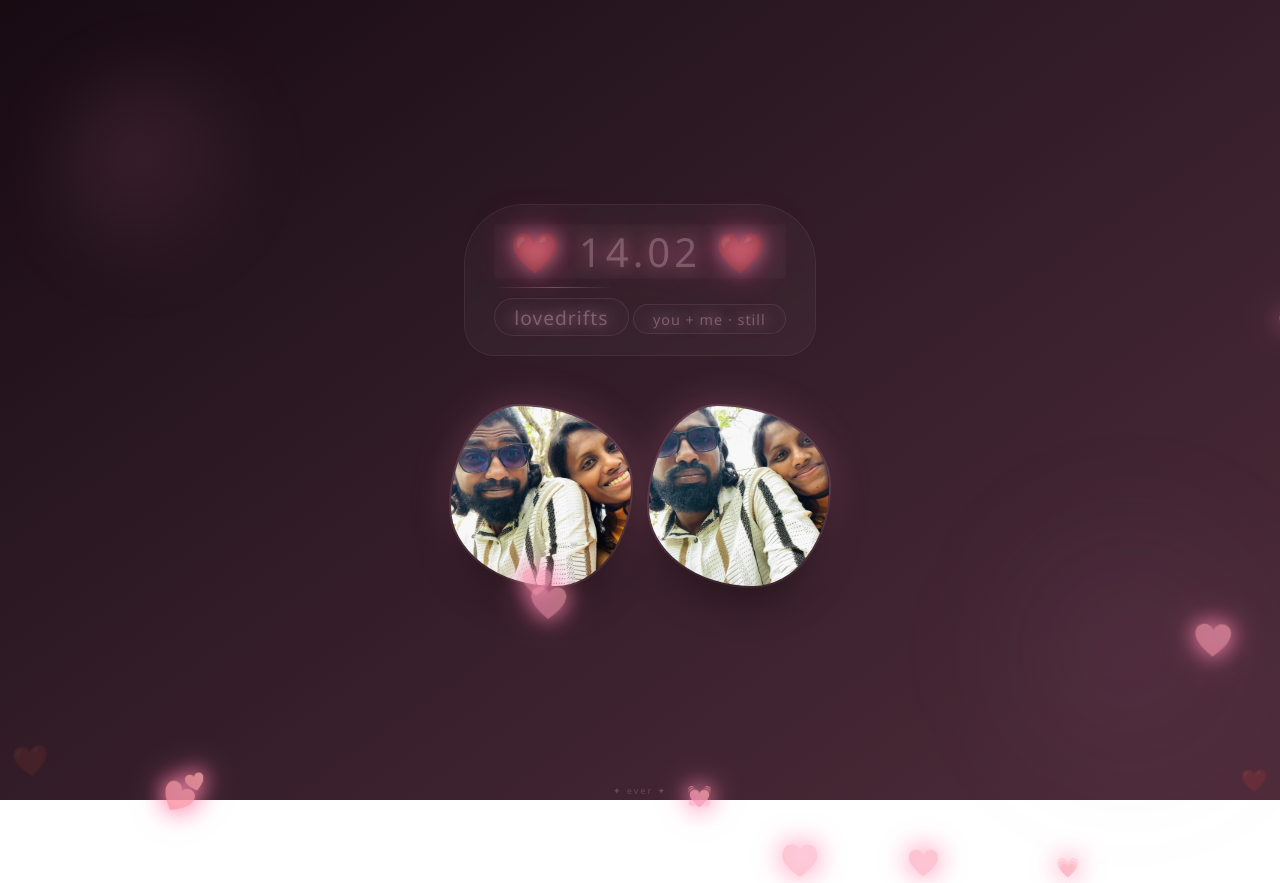
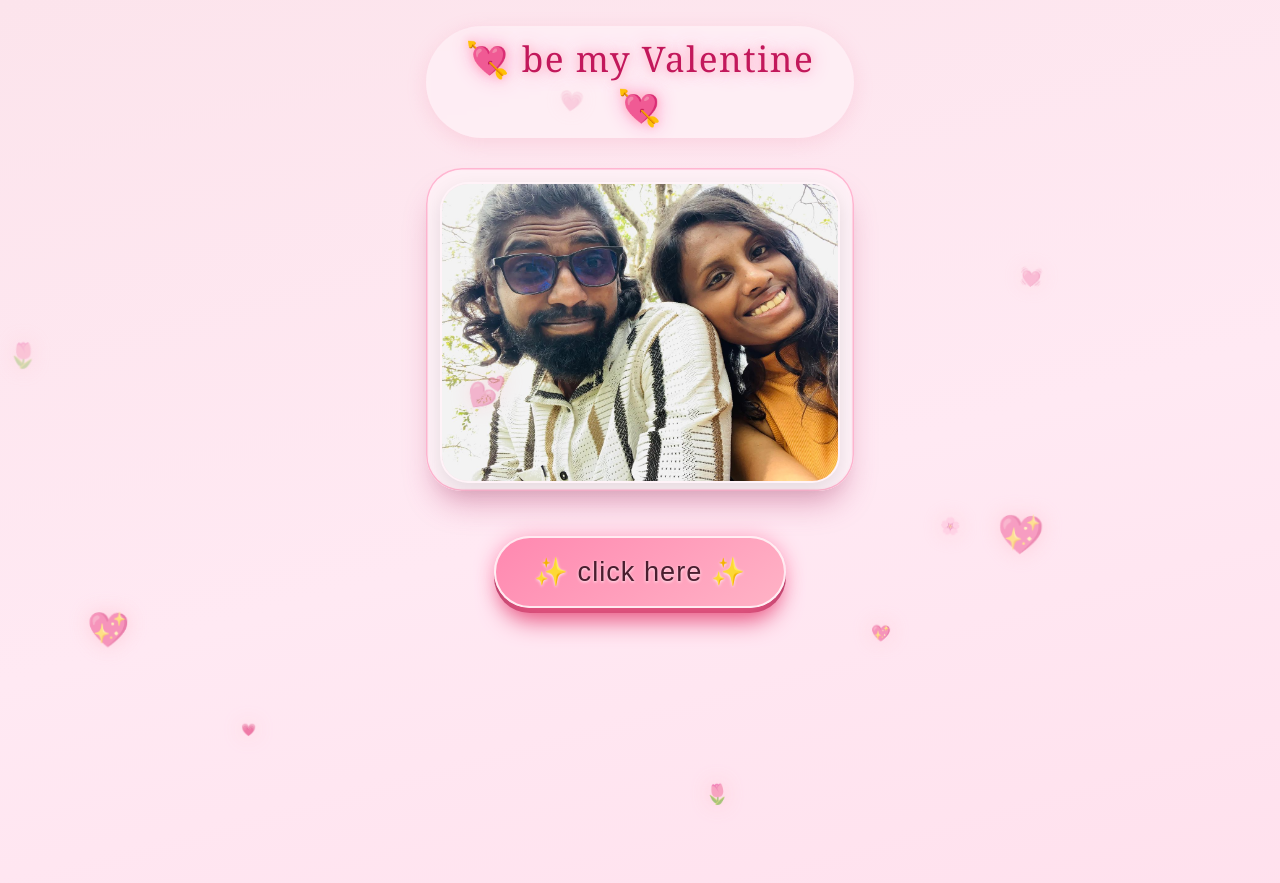
Before and after one commit to Navoda-nnt/valentine-site, a plain HTML site: page index.html in a window 1280 px wide. Shown: the top 883 px of the page. Before the commit the page ends 800 px from the top, so only its background shows below. Drawn offline with Linux system fonts and the light colour scheme.

Commit message:
index.html

```diff
--- a/index.html
+++ b/index.html
@@ -2,8 +2,8 @@
 <html lang="en">
 <head>
     <meta charset="UTF-8">
-    <meta name="viewport" content="width=device-width, initial-scale=1.0">
-    <title>Valentine · subtle style</title>
+    <meta name="viewport" content="width=device-width, initial-scale=1.0, maximum-scale=1.0, user-scalable=yes">
+    <title>you & me · valentine</title>
     <style>
         * {
             margin: 0;
@@ -12,248 +12,310 @@
         }
 
         body {
-            min-height: 100vh;
-            background: linear-gradient(145deg, #180b12 0%, #2e1a25 40%, #4f2c3a 100%);
-            font-family: 'Segoe UI', 'Arial', system-ui, sans-serif;
+            background: linear-gradient(165deg, #fce4ec 0%, #ffe9f3 40%, #ffd9e8 100%);
+            font-family: 'Segoe UI', 'Helvetica', 'Arial', sans-serif;
             display: flex;
             flex-direction: column;
             align-items: center;
-            justify-content: center;
+            min-height: 100vh;
+            padding: 0 0 40px 0;
             position: relative;
             overflow-x: hidden;
         }
 
-        /* --- main content container with barely-there text --- */
-        .valentine-message {
-            text-align: center;
-            z-index: 10;
-            backdrop-filter: blur(1px);
-            padding: 1.2rem 1.8rem;
-            border-radius: 60px 60px 30px 30px;
-            background: rgba(255, 240, 245, 0.03);
-            border: 1px solid rgba(255, 188, 217, 0.08);
-            box-shadow: 0 15px 40px -15px rgba( -moz-element(), 0.3);
-            margin: 20px 10px 10px 10px;
+        /* main container – mobile friendly width */
+        .wrapper {
+            width: 100%;
+            max-width: 460px;
+            display: flex;
+            flex-direction: column;
+            align-items: center;
+            padding: 20px 16px 30px;
         }
 
-        /* title — extremely low opacity, almost whispers */
+        /* romantic header – soft & shiny */
         h1 {
-            font-size: 2.5rem;
-            font-weight: 300;
-            letter-spacing: 4px;
-            color: rgba(255, 220, 235, 0.25);
-            text-shadow: 0 0 18px #ff99bb88, 0 0 40px #ff337788;
-            margin-bottom: 6px;
-            text-transform: uppercase;
+            font-size: 2.2rem;
+            font-weight: 400;
+            color: #c2185b;
+            text-shadow: 0 0 8px #ffb6c1, 0 0 20px #ff99cc;
+            letter-spacing: 1.5px;
+            margin-top: 6px;
+            margin-bottom: 12px;
+            text-align: center;
+            font-family: 'Georgia', 'Times New Roman', serif;
+            background: rgba(255, 245, 250, 0.5);
+            padding: 8px 22px;
+            border-radius: 60px;
             backdrop-filter: blur(2px);
+            box-shadow: 0 5px 20px rgba(240, 128, 160, 0.2);
         }
 
-        /* subtitle also barely there, elegant */
-        .soft-words {
-            font-size: 1.2rem;
-            color: rgba(255, 210, 225, 0.3);
-            text-shadow: 0 0 15px #ffa5c3aa;
-            background: rgba(255, 255, 255, 0.02);
-            padding: 0.3rem 1.2rem;
-            border-radius: 40px;
-            display: inline-block;
-            margin-top: 5px;
-            letter-spacing: 1px;
-            border: 1px solid rgba(255, 188, 217, 0.1);
+        /* image container – uncropped, full visibility */
+        .photo-section {
+            display: flex;
+            flex-direction: column;
+            align-items: center;
+            gap: 24px;
+            width: 100%;
+            margin: 18px 0 20px;
         }
 
-        /* image gallery — dreamy & stylish */
-        .gallery {
-            display: flex;
-            flex-wrap: wrap;
-            justify-content: center;
-            gap: 18px;
-            margin: 30px 0 20px;
-            padding: 10px;
+        /* each image card – no cropping, show full original ratio */
+        .photo-card {
+            width: 100%;
+            background: rgba(255, 255, 255, 0.4);
+            border-radius: 36px 36px 36px 36px;
+            padding: 14px 14px 8px 14px;
+            box-shadow: 0 20px 30px -8px rgba(190, 70, 120, 0.4), 0 0 0 1.5px #ffb6d1 inset, 0 0 0 3px #ffeef5 inset;
+            backdrop-filter: blur(4px);
         }
 
-        .gallery img {
-            width: 180px;
-            max-width: 42vw;
-            height: auto;
-            aspect-ratio: 1/1;
-            object-fit: cover;
-            border-radius: 38% 62% 42% 58% / 56% 44% 56% 44%;
-            box-shadow: 0 20px 35px -5px rgba(0, 0, 0, 0.6), 0 0 0 2px rgba(255, 210, 230, 0.15), 0 0 40px #ff99bb40;
-            transition: 0.3s ease-in-out;
-            filter: saturate(1.05) brightness(1.02);
+        .photo-card img {
+            width: 100%;
+            height: auto;                /* maintain natural aspect */
+            display: block;
+            border-radius: 28px;
+            box-shadow: 0 8px 20px rgba(0, 0, 0, 0.1);
+            border: 2px solid #ffffffaa;
+            object-fit: contain;         /* ensures full image, no crop */
+            background: #ffddee;          /* soft background while loading */
         }
 
-        .gallery img:hover {
-            transform: scale(1.02);
-            border-radius: 46% 54% 38% 62% / 48% 42% 58% 52%;
-            box-shadow: 0 30px 45px -8px black, 0 0 0 3px rgba(255, 180, 210, 0.4), 0 0 70px #ff70a0;
+        /* fallback if images missing */
+        .photo-card img[src=""] {
+            opacity: 0.3;
+            min-height: 200px;
+            background: #fccfdd;
         }
 
-        /* --- hidden audio (kept as requested) --- */
-        audio {
-            display: none;
+        /* stylish button – click to reveal caption */
+        .surprise-btn {
+            background: linear-gradient(145deg, #ff88b0, #ffb3c6);
+            border: none;
+            padding: 18px 38px;
+            border-radius: 50px;
+            font-size: 1.7rem;
+            font-weight: 500;
+            color: #4a1e2f;
+            text-shadow: 0 1px 3px #ffeef4;
+            letter-spacing: 1px;
+            box-shadow: 0 20px 25px -8px #e75480, 0 5px 0 0 #b3436b, 0 0 20px #ffa5c3;
+            margin: 25px 0 15px;
+            transition: 0.2s ease;
+            cursor: pointer;
+            width: fit-content;
+            backdrop-filter: blur(10px);
+            border: 2px solid #ffffffcc;
         }
 
-        /* ---- FLOATING HEARTS (more refined, gradient + duo-tone) ---- */
-        .heart {
-            position: fixed;
-            bottom: -10vh;
-            pointer-events: none;
-            user-select: none;
-            z-index: 25;
-            filter: drop-shadow(0 0 12px rgba(255, 100, 150, 0.8));
-            opacity: 0.7;
-            will-change: transform, opacity;
-            font-size: 24px; /* default, will be overridden by style */
-            color: #ffb3c6;  /* fallback */
-            background: linear-gradient(45deg, #ff8ab3, #ffc1d4);
-            background-clip: text;
-            -webkit-background-clip: text;
-            -webkit-text-fill-color: transparent;
-            text-shadow: 0 0 20px #ff99bb;
+        .surprise-btn:active {
+            transform: translateY(5px);
+            box-shadow: 0 10px 20px -5px #d96f92, 0 2px 0 0 #9e3d5e, 0 0 30px #ffa5c3;
         }
 
-        /* subtle additional floating orbs (very faint) */
-        .glow-blur {
-            position: fixed;
-            width: 200px;
-            height: 200px;
-            border-radius: 50%;
-            background: radial-gradient(circle at 30% 30%, rgba(255, 150, 200, 0.15), transparent 70%);
-            filter: blur(40px);
-            z-index: 1;
-            top: 10%;
-            left: 5%;
+        /* hidden caption (initially invisible) */
+        .hidden-caption {
+            background: rgba(255, 220, 240, 0.7);
+            backdrop-filter: blur(12px);
+            padding: 26px 24px;
+            border-radius: 80px 80px 50px 50px;
+            margin: 20px 0 15px;
+            font-size: 1.45rem;
+            line-height: 1.5;
+            color: #2f0f1c;
+            text-align: center;
+            font-weight: 400;
+            font-family: 'Georgia', 'cursive', serif;
+            box-shadow: 0 25px 35px -15px #b3466a, 0 0 0 2px #ffe5f0 inset;
+            width: 100%;
+            opacity: 0;
+            transform: scale(0.92);
+            transition: opacity 0.4s cubic-bezier(0.23, 1, 0.32, 1), transform 0.4s ease;
+            pointer-events: none;
+            border: 2px solid white;
         }
 
-        .glow-blur2 {
-            position: fixed;
-            width: 300px;
-            height: 300px;
-            border-radius: 50%;
-            background: radial-gradient(circle, rgba(200, 120, 200, 0.1), transparent 75%);
-            filter: blur(60px);
-            z-index: 1;
-            bottom: 0;
-            right: 0;
+        /* when revealed (class added by js) */
+        .hidden-caption.reveal {
+            opacity: 1;
+            transform: scale(1);
+            pointer-events: auto;   /* optional, but can be selected */
         }
 
-        /* keep everything above background but under hearts */
-        .valentine-message, .gallery {
-            position: relative;
-            z-index: 15;
+        /* soft floating hearts (delicate) */
+        .heart-float {
+            position: fixed;
+            bottom: -20px;
+            color: #ff9eb5;
+            font-size: 22px;
+            opacity: 0.5;
+            animation: rise 9s linear infinite;
+            z-index: 25;
+            filter: drop-shadow(0 0 10px #ffb7c5);
+            pointer-events: none;
         }
 
-        /* optional very subtle line to frame */
+        @keyframes rise {
+            0% { transform: translateY(0) rotate(0deg); opacity: 0.7; }
+            100% { transform: translateY(-120vh) rotate(10deg); opacity: 0; }
+        }
+
+        /* romantic micro line */
+        .tiny-note {
+            font-size: 0.9rem;
+            color: #bd7b96;
+            opacity: 0.8;
+            margin: 10px 0 5px;
+            letter-spacing: 2px;
+        }
+
+        /* smooth scroll behavior */
+        html {
+            scroll-behavior: smooth;
+        }
+
+        /* caption anchor for scroll */
+        #love-note-anchor {
+            scroll-margin-top: 20px;
+            width: 100%;
+        }
+
+        /* mobile touch optimizations */
+        button, .surprise-btn {
+            -webkit-tap-highlight-color: transparent;
+        }
+
         hr {
-            width: 120px;
             border: none;
-            height: 1px;
-            background: linear-gradient(90deg, transparent, rgba(255, 200, 220, 0.3), transparent);
-            margin: 8px 0 5px;
+            height: 2px;
+            background: linear-gradient(90deg, transparent, #fbaac3, transparent);
+            width: 70%;
+            margin: 12px 0;
         }
     </style>
 </head>
 <body>
-    <!-- two large soft light orbs behind for depth -->
-    <div class="glow-blur"></div>
-    <div class="glow-blur2"></div>
+    <div class="wrapper">
+        <h1>💘 be my Valentine 💘</h1>
 
-    <!-- main minimal text (almost invisible, pure style) -->
-    <div class="valentine-message">
-        <h1>❤️ 14.02 ❤️</h1>
+        <!-- Image section – full images, no crop, mobile sized -->
+        <div class="photo-section">
+            <div class="photo-card">
+                <img src="photo1.jpeg" alt="us · moment 1" onerror="this.style.opacity='0.5'; this.alt='image not found'">
+            </div>
+        </div>
+
+        <!-- Button that triggers reveal + smooth scroll -->
+        <button class="surprise-btn" id="revealButton">✨ click here ✨</button>
+
+        <!-- This is the anchor + hidden caption container -->
+        <div id="love-note-anchor"></div>
+        <div class="hidden-caption" id="specialCaption">
+            “To the one who makes my heart smile every day—thank you for choosing me and being with me 💕<br>Happy Valentine’s Day!”
+        </div>
+
+        <!-- Second image (you can place another, same uncropped style) -->
+        <div class="photo-section" style="margin-top: 5px;">
+            <div class="photo-card">
+                <img src="photo2.jpeg" alt="together" onerror="this.style.opacity='0.5';">
+            </div>
+        </div>
+
         <hr>
-        <div class="soft-words">lovedrifts</div>
-        <div class="soft-words" style="font-size:0.9rem; margin-top:6px;">you + me · still</div>
+        <div class="tiny-note">❤️ forever yours ❤️</div>
     </div>
 
-    <!-- image frame (photo1, photo2) -->
-    <div class="gallery">
-        <img src="photo1.jpeg" alt="romantic moment" onerror="this.style.display='none'">
-        <img src="photo2.jpeg" alt="us" onerror="this.style.display='none'">
-    </div>
-
-    <!-- background music (autoplay loop, hidden) -->
-    <audio autoplay loop>
+    <!-- background music (as before, autoplay muted? we keep it) -->
+    <audio autoplay loop playsinline style="display: none;">
         <source src="music.mp3" type="audio/mpeg">
-        <!-- fallback: if browser blocks autoplay, it's okay, no visual change -->
+        <!-- silent fallback if browser blocks autoplay -->
     </audio>
 
-    <!-- script for floating gradient hearts + extra sparkle -->
     <script>
         (function() {
-            // ---- elegant heart generator ----
-            const heartContainer = document.body;
+            // --- heart floating generator (kept gentle) ---
+            function createHeart() {
+                const heart = document.createElement('div');
+                heart.classList.add('heart-float');
+                const hearts = ['❤️', '💖', '💗', '💕', '💓', '🌸', '🌷'];
+                heart.innerHTML = hearts[Math.floor(Math.random() * hearts.length)];
+                heart.style.left = Math.random() * 100 + '%';
+                heart.style.fontSize = (12 + Math.random() * 26) + 'px';
+                heart.style.animationDuration = (5 + Math.random() * 6) + 's';
+                heart.style.opacity = 0.2 + Math.random() * 0.5;
+                document.body.appendChild(heart);
 
-            function generateHeart() {
-                const heartEl = document.createElement('div');
-                heartEl.classList.add('heart');
+                setTimeout(() => {
+                    heart.remove();
+                }, 12000);
+            }
+            setInterval(createHeart, 500);
 
-                // randomize style: size, left, duration, slight variations in gradient color
-                const size = 12 + Math.random() * 26; // between 12px and 38px
-                const leftPos = Math.random() * 100;  // vw
-                const duration = 5 + Math.random() * 5; // 5-10 sec float
-                const delay = Math.random() * 2; // slight delay variation
+            // --- button: reveal caption + scroll to it ---
+            const btn = document.getElementById('revealButton');
+            const caption = document.getElementById('specialCaption');
 
-                // choose heart character (some are more fancy)
-                const heartsArray = ['❤️', '🧡', '💖', '💗', '💓', '💕', '♥️'];
-                const randomHeart = heartsArray[Math.floor(Math.random() * heartsArray.length)];
+            btn.addEventListener('click', function() {
+                // 1. add 'reveal' class to make caption visible
+                caption.classList.add('reveal');
 
-                heartEl.innerHTML = randomHeart;
-                heartEl.style.left = leftPos + 'vw';
-                heartEl.style.fontSize = size + 'px';
-                heartEl.style.animation = `floatUp ${duration}s linear ${delay}s infinite`;
-                heartEl.style.opacity = 0.5 + Math.random() * 0.4; // max 0.9
+                // 2. smooth scroll to the caption container (use anchor)
+                const anchor = document.getElementById('love-note-anchor');
+                anchor.scrollIntoView({ behavior: 'smooth', block: 'center' });
 
-                // extra style to make each heart slightly unique: background gradient shift
-                const hue1 = 330 + Math.random() * 30; // 330-360
-                const hue2 = 340 + Math.random() * 30; // 340-370 (but capped)
-                heartEl.style.background = `linear-gradient(45deg, hsl(${hue1}, 90%, 75%), hsl(${hue2}, 85%, 80%))`;
-                heartEl.style.backgroundClip = 'text';
-                heartEl.style.webkitBackgroundClip = 'text';
-                heartEl.style.webkitTextFillColor = 'transparent';
+                // 3. optional: subtle haptic feedback (if supported)
+                if (window.navigator && window.navigator.vibrate) {
+                    window.navigator.vibrate(20); // tiny tap
+                }
 
-                // attach to body
-                document.body.appendChild(heartEl);
+                // 4. a little spark effect after scroll (optional extra)
+                btn.style.transform = 'scale(0.98)';
+                setTimeout(() => { btn.style.transform = ''; }, 200);
+            });
 
-                // remove after it finishes its trip (duration + small buffer)
-                setTimeout(() => {
-                    if (heartEl && heartEl.remove) heartEl.remove();
-                }, duration * 1000 + 500);
-            }
+            // ensure images don't appear cropped: object-fit: contain already does.
+            // For even more safety, we can add a background while images load.
+            // preload / error handling: if images 404, we keep alt with pretty background.
+            const imgs = document.querySelectorAll('img');
+            imgs.forEach(img => {
+                // if image fails to load, keep it subtle but not broken
+                img.addEventListener('error', function(e) {
+                    this.style.background = '#ffd0df';
+                    this.style.minHeight = '200px';
+                    this.style.padding = '30px 0';
+                    this.alt = this.alt || 'lovely memory';
+                    // we can even set a fallback content but image is fine as background
+                });
+            });
 
-            // start floating hearts (slightly slower than original for elegance)
-            setInterval(generateHeart, 550);
-
-            // also define the floatUp animation dynamically (already in style, but we can ensure it)
-            const styleSheet = document.createElement("style");
-            styleSheet.innerHTML = `
-                @keyframes floatUp {
-                    0% { transform: translateY(0) rotate(0deg); opacity: 0.9; }
-                    100% { transform: translateY(-120vh) rotate(8deg); opacity: 0; }
-                }
-            `;
-            document.head.appendChild(styleSheet);
+            // optional: preload to avoid layout shift – but images keep aspect
+            // we also set background soft pink behind images
         })();
 
-        // small extra: if images fail to load, we keep gallery stylish without broken icons
-        window.addEventListener('load', function() {
-            document.querySelectorAll('img').forEach(img => {
-                if (img.naturalWidth === 0) {
-                    // image missing – replace with subtle transparent placeholder
-                    img.style.display = 'none'; // or keep them hidden
-                }
-            });
+        // small extra: disable context menu on images? (optional, to preserve)
+        document.querySelectorAll('img').forEach(img => {
+            img.addEventListener('contextmenu', (e) => e.preventDefault());
         });
     </script>
 
-    <!-- tiny touch: two static hearts in bottom corner, very faint -->
-    <div style="position: fixed; bottom: 6px; right: 12px; opacity: 0.15; font-size: 22px; color: #ffc0cb; z-index: 30;">❤️</div>
-    <div style="position: fixed; bottom: 20px; left: 12px; opacity: 0.1; font-size: 30px; color: #ffc0d0; z-index: 30; transform: rotate(-5deg);">❤️</div>
+    <!-- ensure that even if music autoplay fails, nothing breaks -->
+    <noscript>💕</noscript>
 
-    <!-- subtle credit / micro text (blends) -->
-    <div style="position: fixed; bottom: 3px; left: 0; right: 0; text-align: center; font-size: 9px; color: rgba(255,220,240,0.2); letter-spacing: 2px; z-index: 40;">✦ ever ✦</div>
+    <!-- inline style to force object-fit for all image scenarios -->
+    <style>
+        /* guarantee full image without cropping, even if some weird attribute */
+        .photo-card img {
+            object-fit: contain !important;
+            width: 100% !important;
+            height: auto !important;
+            aspect-ratio: auto !important;
+            background-color: #ffddea;
+        }
+        /* for very old browser, but contain is safe */
+    </style>
 
+    <!-- tiny additional anchor for better scroll position -->
+    <div style="height: 5px;"></div>
 </body>
 </html>
```
